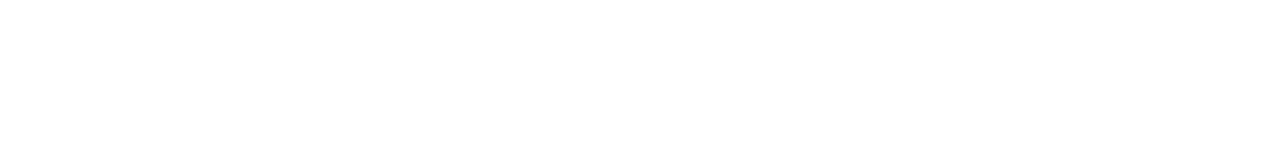
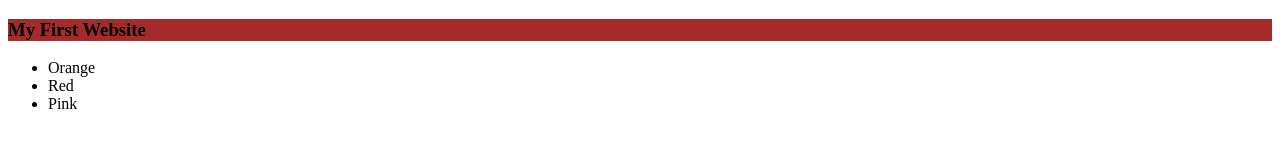
Before and after one commit to Aninda-Saha-Akash/My-first-github-repo, a plain HTML site: page Index.html in a window 1280 px wide. Drawn offline with Linux system fonts and the light colour scheme.

Commit message:
My first git practice

```diff
--- a/Index.html
+++ b/Index.html
@@ -3,9 +3,16 @@
 <head>
     <meta charset="UTF-8">
     <meta name="viewport" content="width=device-width, initial-scale=1.0">
-    <title>My first Git repo</title>
+    <title>My first Git report</title>
 </head>
 <body>
-
+    <div>
+        <h3 style="background-color: brown;">My First Website</h3>
+        <ul>
+            <li>Orange</li>
+            <li>Red</li>
+            <li>Pink</li>
+        </ul>
+    </div>
 </body>
 </html>
```
